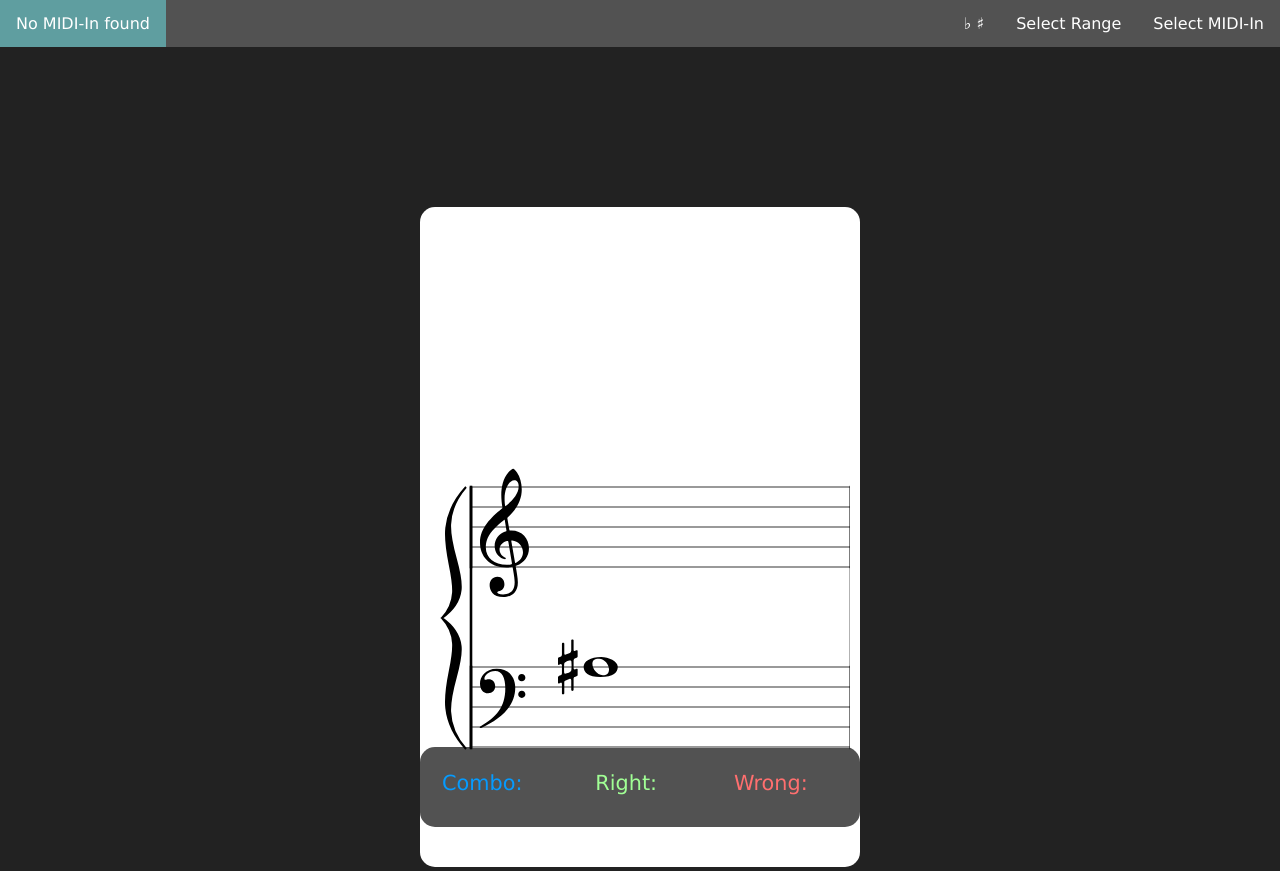
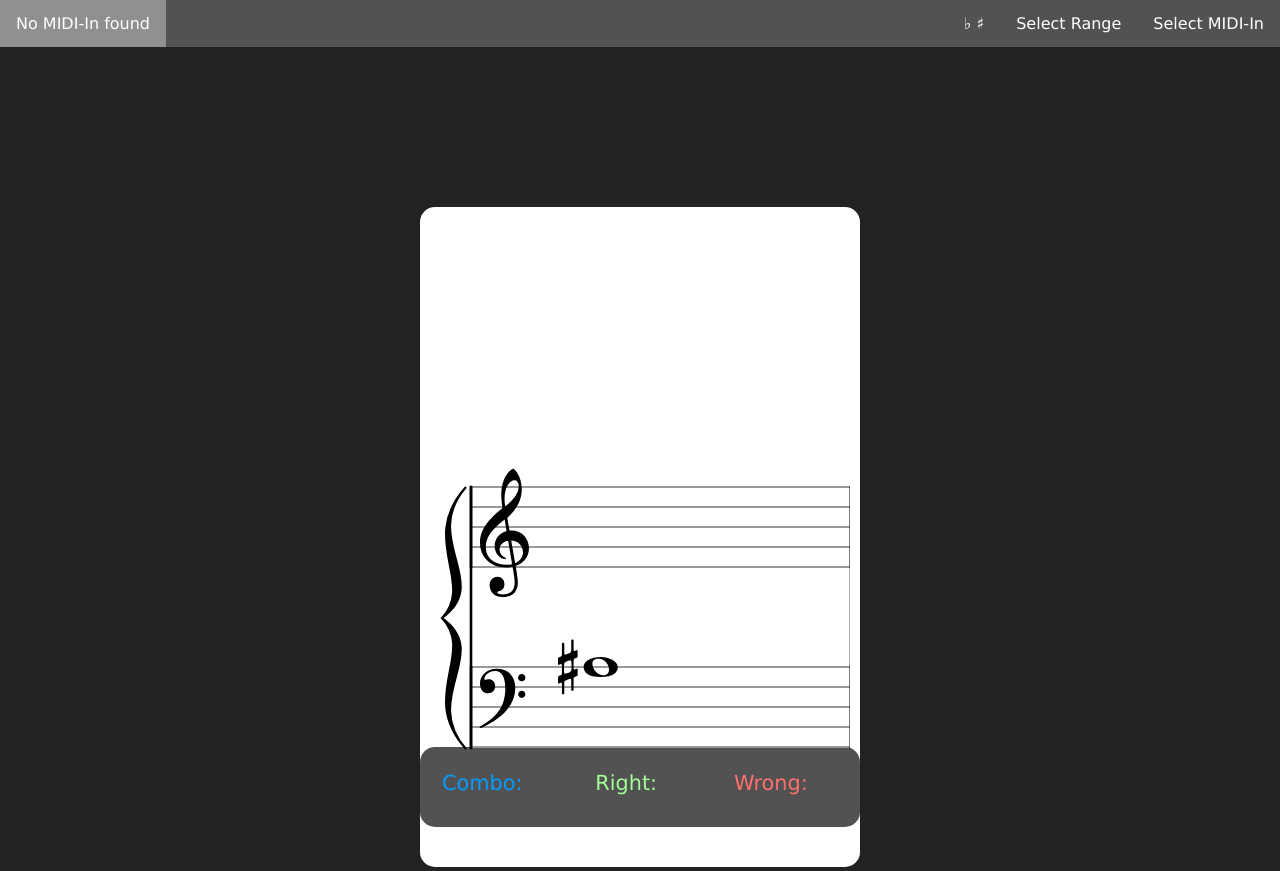
Before and after one commit to Nilsteichert/nilsteichert.github.io, a PHP site: page / in a window 1280 px wide, with the pointer over the restyled element. Run offline with PHP 8.4, Linux system fonts and the light colour scheme.

Commit message:
style changes

```diff
--- a/css/style.css
+++ b/css/style.css
@@ -30,7 +30,7 @@
   }
 
   .navbar a:hover, .dropdown:hover .dropbtn {
-    background-color:cadetblue;
+    background-color:rgb(144, 144, 144);
   }
 
   .dropdown-content {
@@ -53,7 +53,7 @@
   }
 
   .dropdown-content a:hover {
-    background-color: cadetblue;
+    background-color: rgb(190, 190, 190);
   }
 
   .dropdown:hover .dropdown-content {
```
